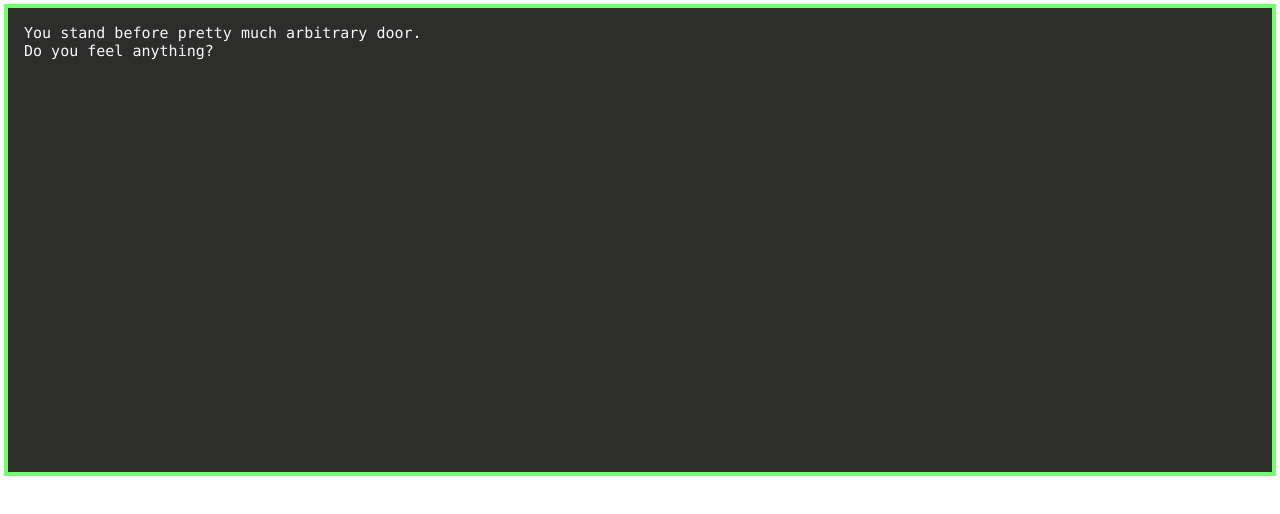
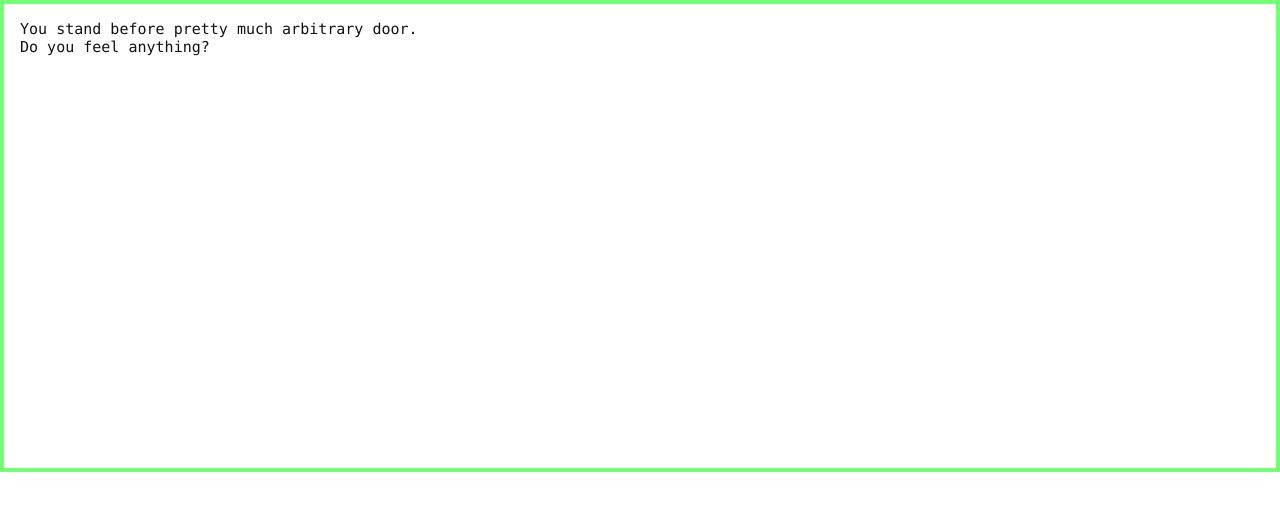
Before and after one commit to roman-yagodin/philogem, a website: page index.html in a window 1280 px wide. Drawn offline with Linux system fonts and the light colour scheme.

Commit message:
Start and end game in black-on-white color theme

```diff
--- a/css/styles.css
+++ b/css/styles.css
@@ -1,5 +1,16 @@
+body {
+    margin: 4px; /* same as focus outline width */
+}
+
 .terminal-box {
     padding: 1rem;
+}
+
+.terminal-box.theme-bow {
+    background-color: #FFFFFF;
+}
+
+.terminal-box.theme-color {
     background-color: #2D2E2C;
 }
 
--- a/index.html
+++ b/index.html
@@ -10,7 +10,7 @@
       <script src="index.js"></script>
     </head>
     <body>
-      <div class="terminal-box">
+      <div class="terminal-box theme-bow">
         <div id="terminal"></div>
       </div>
     </body>
--- a/index.js
+++ b/index.js
@@ -10,7 +10,7 @@ const _3s = _1s * 3;
 const _4s = _1s * 4;
 const _5s = _1s * 5;
 
-const baseTheme = {
+const colorTheme = {
     foreground: '#F8F8F8',
     background: '#2D2E2C',
     selection: '#5DA5D533',
@@ -32,6 +32,29 @@ const baseTheme = {
     brightCyan: '#72F0FF',
     white: '#F8F8F8',
     brightWhite: '#FFFFFF'
+};
+
+const bowTheme = {
+    foreground: '#111111',
+    background: '#FFFFFF',
+    selection: '#CCCCCC',
+    black: '#222222',
+    brightBlack: '#333333',
+    red: '#222222',
+    brightRed: '#333333',
+    green: '#222222',
+    brightGreen: '#333333',
+    yellow: '#222222',
+    brightYellow: '#333333',
+    blue: '#222222',
+    brightBlue: '#333333',
+    magenta: '#222222',
+    brightMagenta: '#333333',
+    cyan: '#222222',
+    brightCyan: '#333333',
+    white: '#DDDDDD',
+    brightWhite: '#EEEEEE',
+    cursor: '#111111'
 };
 
 const styles = {
@@ -174,7 +197,7 @@ function init() {
     const t = new Terminal({
         // TODO: Review font list
         fontFamily: '"Cascadia Code", Menlo, monospace',
-        theme: baseTheme,
+        theme: bowTheme,
         cursorBlink: true
     });
     window.t = t;
@@ -319,9 +342,21 @@ async function readKey(prompt = "?? ", echo = true) {
     }
 }
 
+function setTheme(theme) {
+    t.options.theme = theme;
+    if (theme.background === bowTheme.background) {
+        $(".terminal-box").removeClass("theme-color").addClass("theme-bow");
+    }
+    else {
+        $(".terminal-box").removeClass("theme-bow").addClass("theme-color");
+    }
+}
+
 async function main() {
     await scene1_puzzlebox();
-    await typeln();
+
+    await command("CLS");
+    setTheme(bowTheme);
     await typeln("Game over.");
 }
 
@@ -391,6 +426,8 @@ async function scene1_puzzlebox() {
     // TODO: Select random puzzle
     const pass = await puzzle1();
     if (pass) {
+        setTheme(colorTheme);
+        await command("CLS");
         return await scene2_greeting();
     }
     return false;
```
